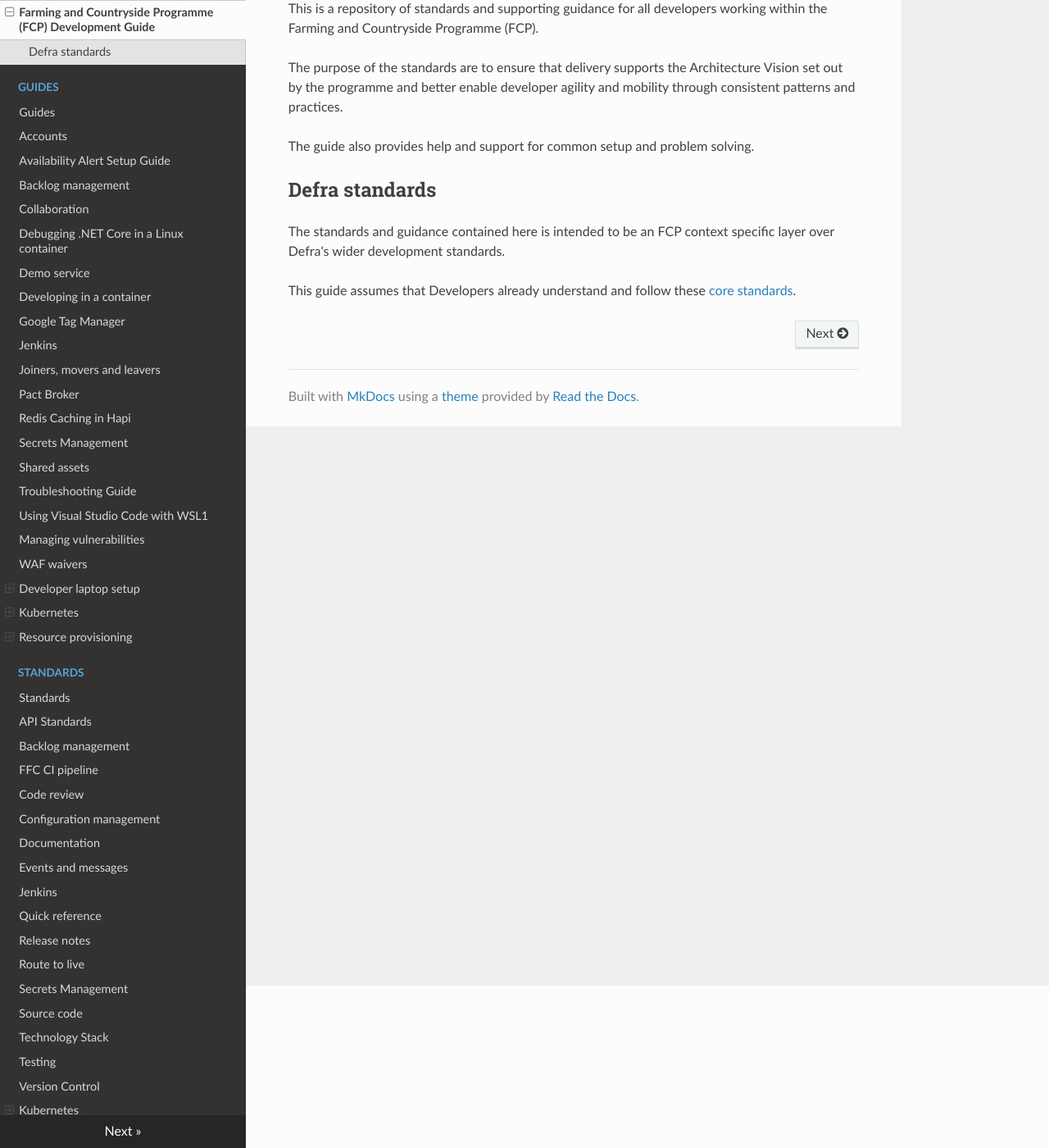
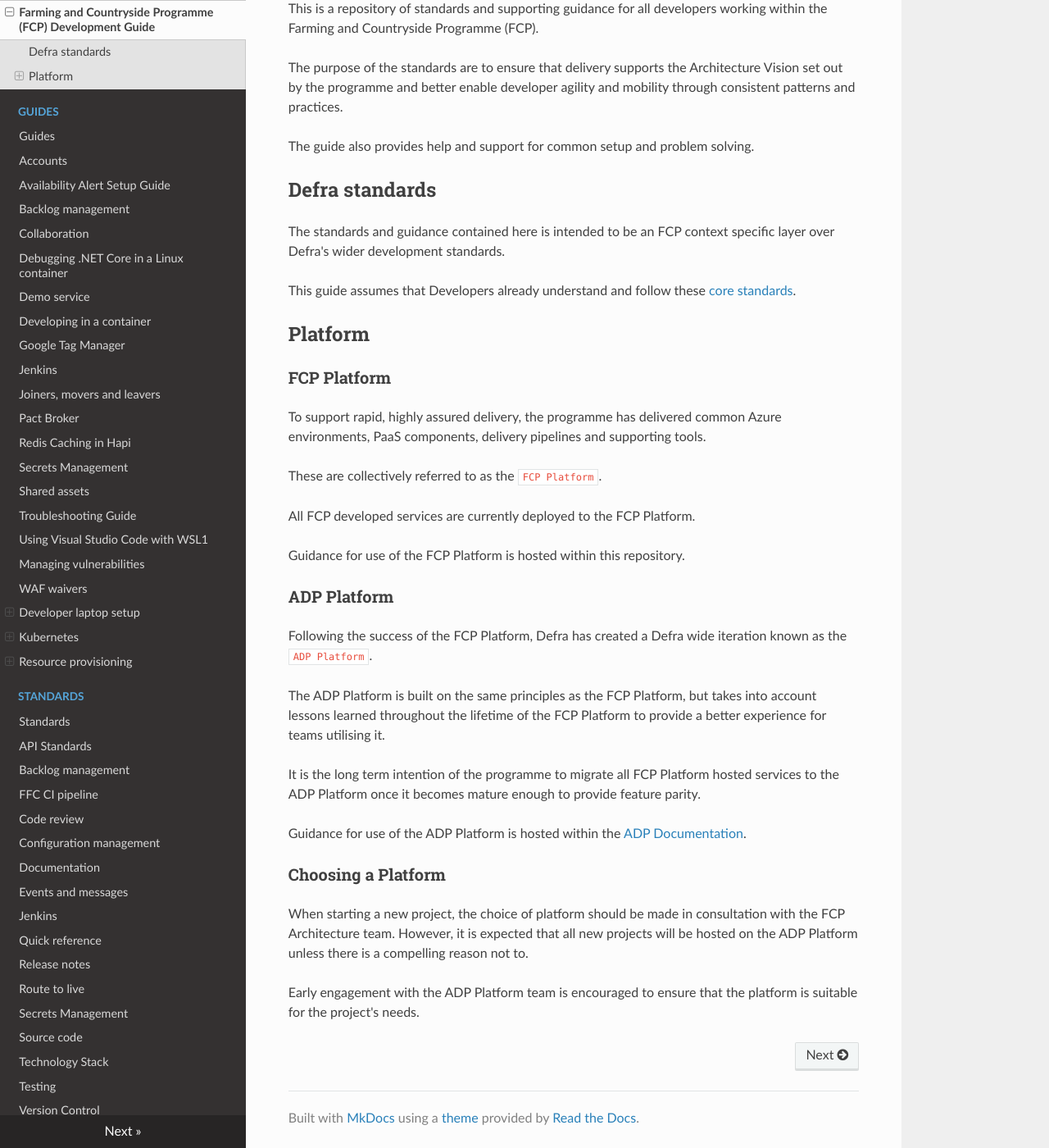
Before and after one commit to DEFRA/ffc-development-guide, an MkDocs documentation site: the page built from docs/index.md, in a window 1280 px wide and 1400 px high, scrolled down 198 px. Shown: the whole window at 82% size. Built offline with MkDocs 1.6.1, drawn with Linux system fonts in a browser that asks for light colours; nearby versions of some CDN libraries.

Commit message:
Update documents

```diff
--- a/docs/index.md
+++ b/docs/index.md
@@ -11,3 +11,28 @@
 The standards and guidance contained here is intended to be an FCP context specific layer over Defra's wider development standards.
 
 This guide assumes that Developers already understand and follow these [core standards](https://github.com/DEFRA/software-development-standards/).
+
+## Platform
+
+### FCP Platform
+To support rapid, highly assured delivery, the programme has delivered common Azure environments, PaaS components, delivery pipelines and supporting tools.
+
+These are collectively referred to as the `FCP Platform`.
+
+All FCP developed services are currently deployed to the FCP Platform.
+
+Guidance for use of the FCP Platform is hosted within this repository.
+
+### ADP Platform
+Following the success of the FCP Platform, Defra has created a Defra wide iteration known as the `ADP Platform`.
+
+The ADP Platform is built on the same principles as the FCP Platform, but takes into account lessons learned throughout the lifetime of the FCP Platform to provide a better experience for teams utilising it.
+
+It is the long term intention of the programme to migrate all FCP Platform hosted services to the ADP Platform once it becomes mature enough to provide feature parity.
+
+Guidance for use of the ADP Platform is hosted within the [ADP Documentation](https://defra.github.io/adp-documentation/).
+
+### Choosing a Platform
+When starting a new project, the choice of platform should be made in consultation with the FCP Architecture team.  However, it is expected that all new projects will be hosted on the ADP Platform unless there is a compelling reason not to.
+
+Early engagement with the ADP Platform team is encouraged to ensure that the platform is suitable for the project's needs.
```
Also changed, not shown: site/index.html, site/search/search_index.json, site/sitemap.xml, 1 other file.
